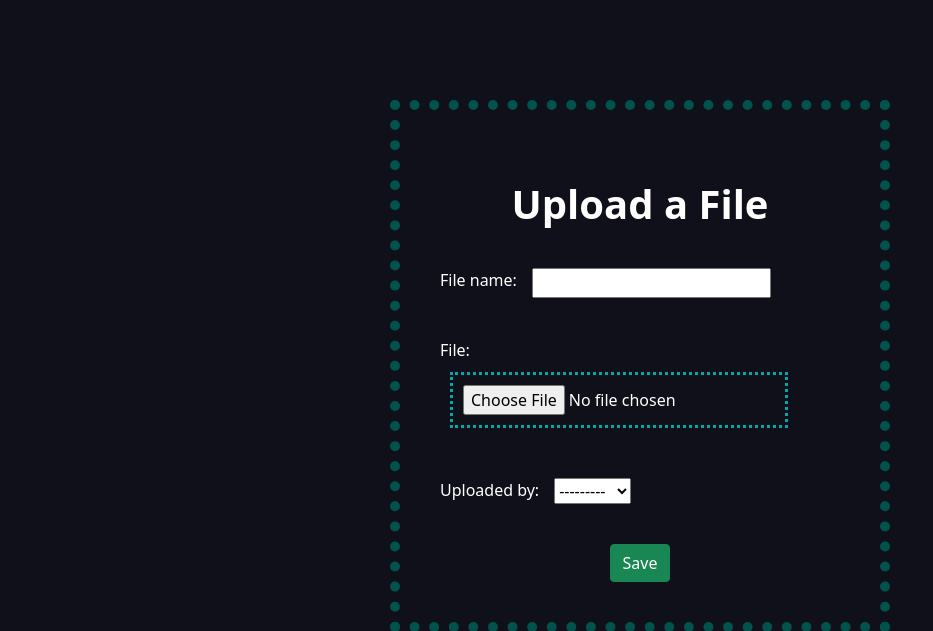
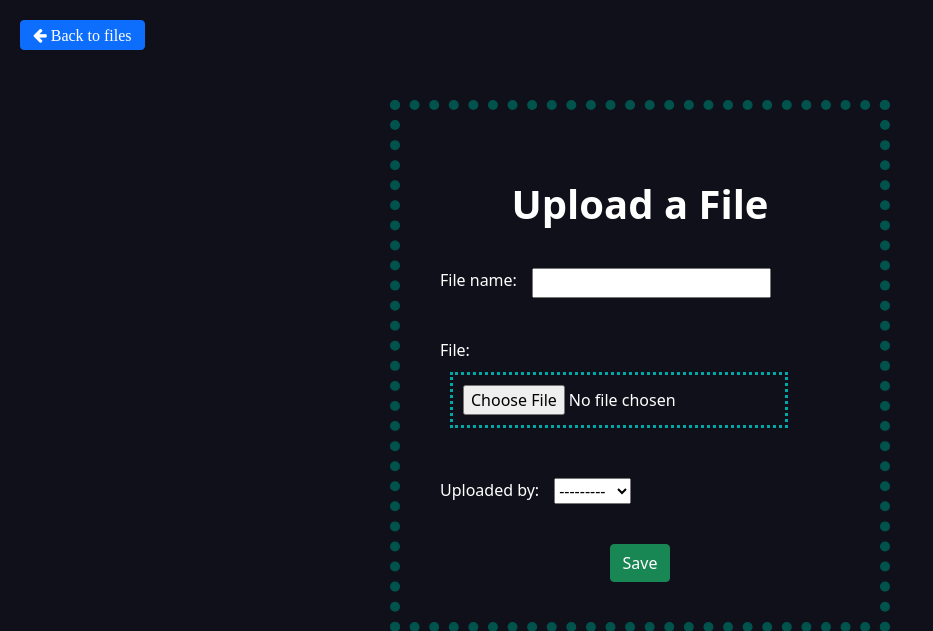
Before and after one commit to compsup/FileServer, a Django app: page /files/upload/ in a window 1280 px wide. Shown: the part 62-693 px from the top of the page, without its empty margins (0-933 px from the left). Run offline with Django 3.2, Linux system fonts and the light colour scheme; the visitor is signed in with stand-in values (Sample User, id 1); data comes from the database, SQL or seed files in the repository.

Commit message:
Added a back button on file-upload

```diff
--- a/mysite/app/static/css/file-upload.css
+++ b/mysite/app/static/css/file-upload.css
@@ -41,3 +41,7 @@ h1 {
 #id_file_name {
   color: black;
 }
+.back {
+  margin: 20px;
+  float: left;
+}
--- a/mysite/app/static/css/files.css
+++ b/mysite/app/static/css/files.css
@@ -13,7 +13,7 @@
   border-bottom: 1px solid grey;
 }
 .upload > a {
-  padding: 16px;
+  padding: 10px;
   float: right;
   margin: 30px;
 }
--- a/mysite/app/templates/app/file-upload.html
+++ b/mysite/app/templates/app/file-upload.html
@@ -12,6 +12,7 @@
 </head>
 <body>
     {% block content %}
+    <a class="btn btn-primary back fa fa-arrow-left" href="/files/"> Back to files</a>
     <form enctype="multipart/form-data" action="" method="post">
         <h1>Upload a File</h1>
         <div class="inputs well">
```
